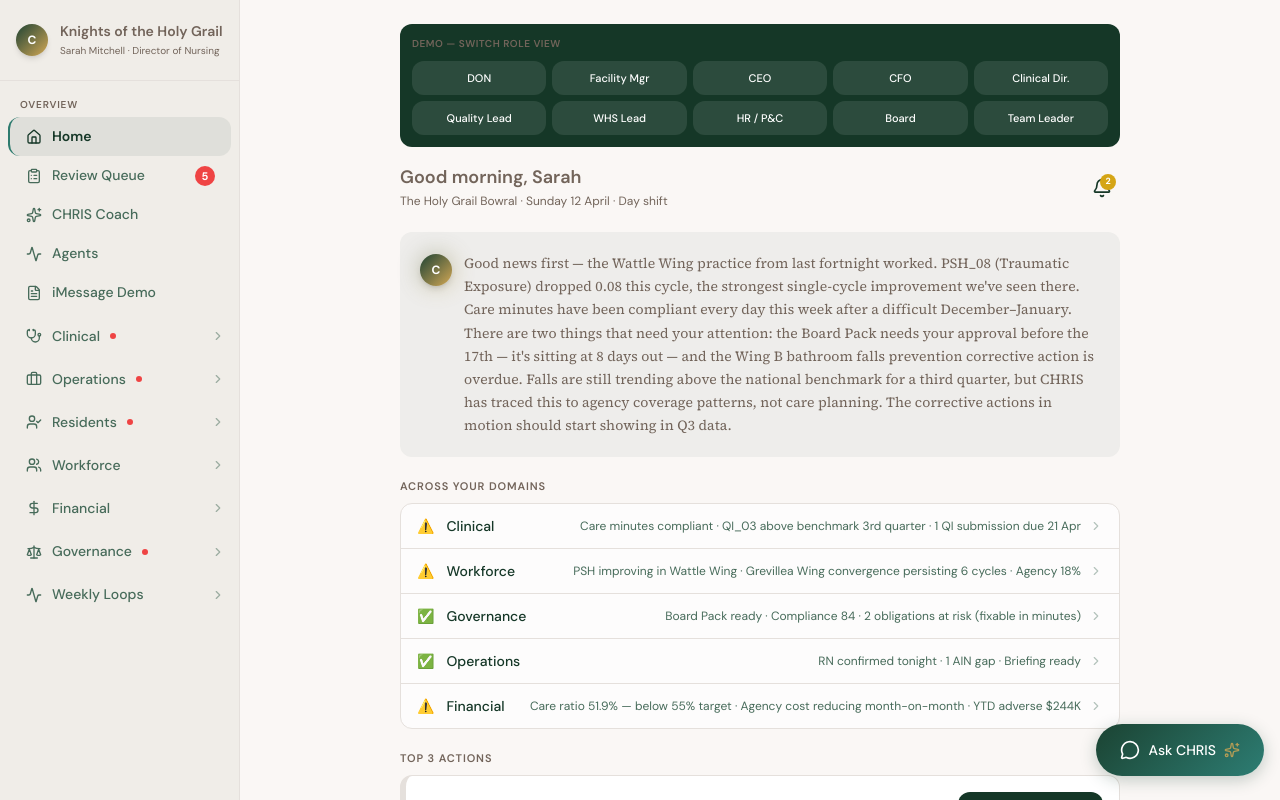
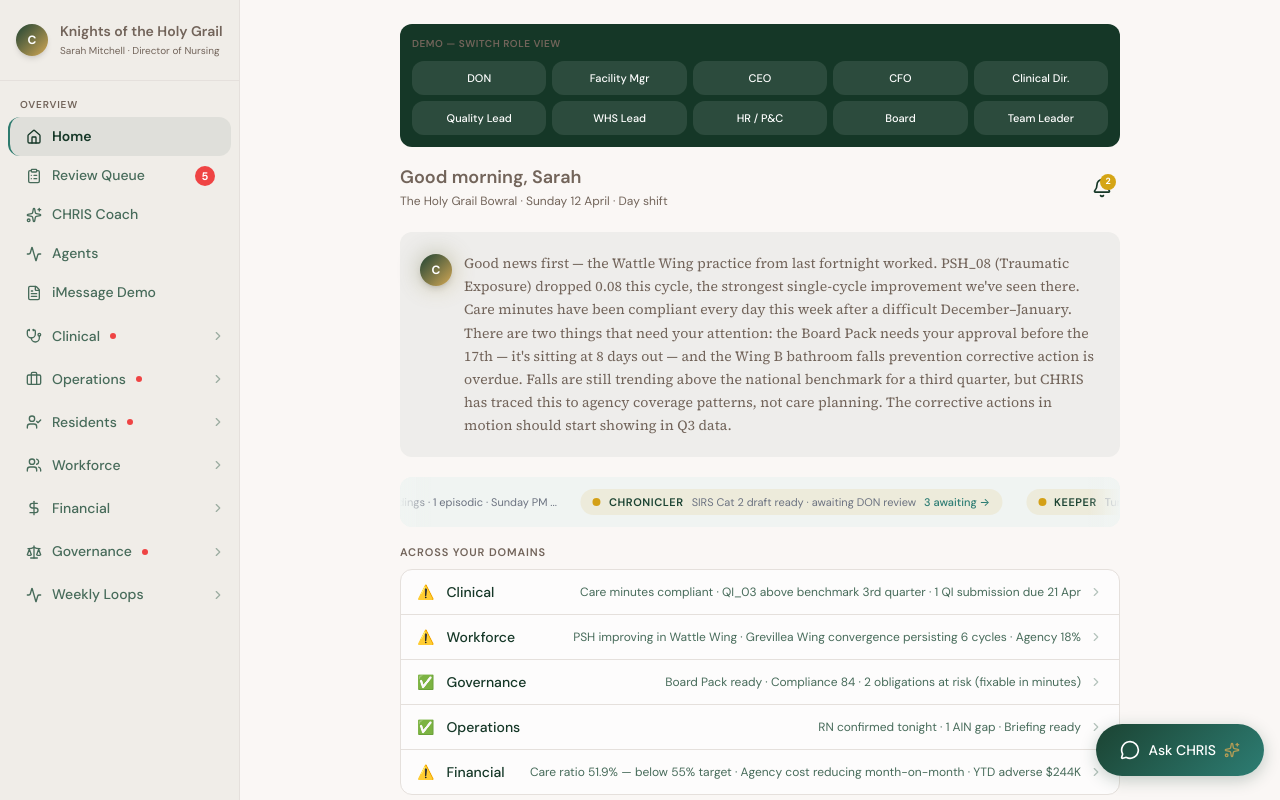
Before and after one commit to campbell-mc/website, a Next.js app in the folder apps/web/: page /dashboard in a window 1280 px wide. Shown: the top 800 px of the page. Built offline with nearby package versions, Linux system fonts and the light colour scheme.

Commit message:
Add animated agent ribbon to home page between narrative and domain strip

```diff
--- a/apps/web/app/(app)/dashboard/page.tsx
+++ b/apps/web/app/(app)/dashboard/page.tsx
@@ -5,6 +5,7 @@ import { Bell, ChevronRight, Sparkles, Mic, MoreHorizontal } from "lucide-react"
 import { ChrisAvatar } from "@/components/chris/ChrisAvatar";
 import { todays_picture, facility, psh_cycles } from "@/lib/seed-data";
 import { OperationalFinancialPanel } from "@/components/financial/OperationalFinancialPanel";
+import { AgentPulse } from "@/components/chris/AgentPulse";
 
 // ============================================================================
 // HOME SCREEN — Today's Briefing
@@ -140,6 +141,8 @@ export default function HomePage() {
         </div>
       </div>
 
+      <AgentPulse domain="all" />
+
       {/* 3. DOMAIN STATUS STRIP */}
       <p className="text-[11px] font-semibold text-muted-foreground uppercase tracking-[0.08em] mb-2">Across your domains</p>
       <div className="bg-card rounded-xl border border-border overflow-hidden mb-5">
--- a/apps/web/components/chris/AgentPulse.tsx
+++ b/apps/web/components/chris/AgentPulse.tsx
@@ -17,6 +17,7 @@ const DOMAIN_AGENTS: Record<string, string[]> = {
   governance: ['Sentinel', 'Chronicler'],
   residents: ['Sentinel', 'Chronicler', 'Oracle'],
   loops: ['Keeper', 'Sentinel'],
+  all: ['Sentinel', 'Oracle', 'Steward', 'Chronicler', 'Keeper', 'Town Crier'],
 };
 
 const STATUS_DOT: Record<AgentStatus, string> = {
```
